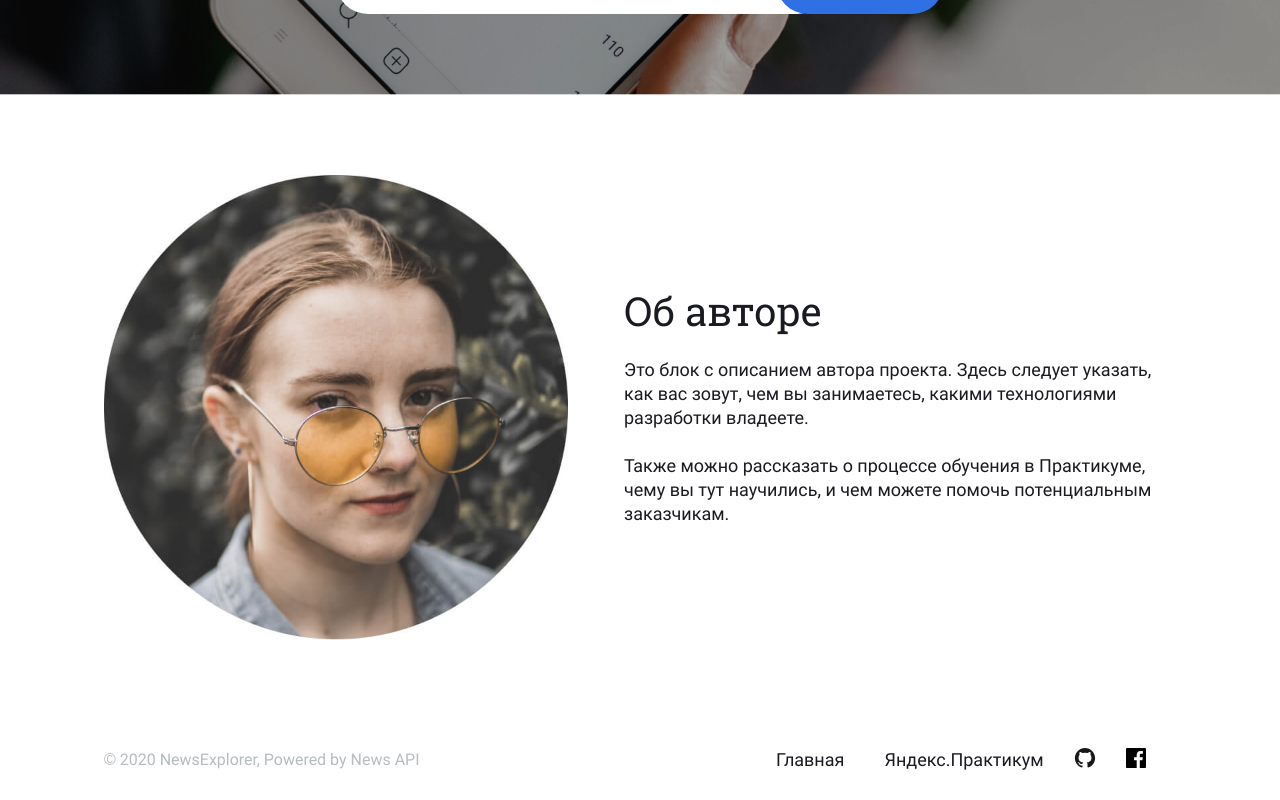
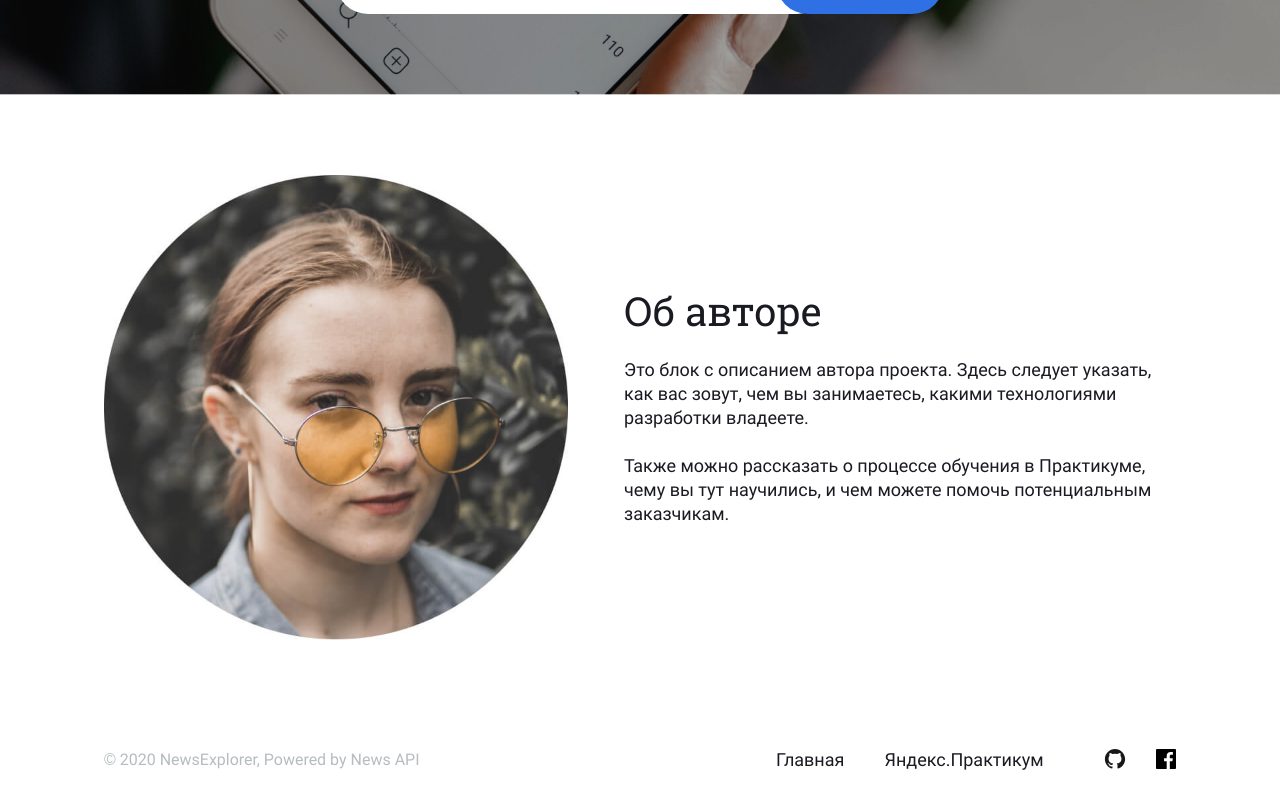
Before and after one commit to Vooooodoo/news-explorer-frontend, a React (Create React App) app: page / in a window 1280 px wide. Shown: the part 481-1281 px from the top of the page. Built offline with nearby package versions, Linux system fonts and the light colour scheme.

Commit message:
feat: сверстать footer

```diff
--- a/src/components/Footer/Footer.css
+++ b/src/components/Footer/Footer.css
@@ -14,7 +14,7 @@
   margin: 0;
 }
 
-.footer__container {
+.footer__navigation {
   display: flex;
   align-items: center;
   flex-basis: 400px;
@@ -33,7 +33,7 @@
   margin-right: 40px;
 }
 
-.footer__logo:first-child {
+.footer__logo-link:first-child {
   margin-right: 30px;
 }
 
--- a/src/components/Footer/Footer.js
+++ b/src/components/Footer/Footer.js
@@ -8,17 +8,17 @@ function Footer() {
   return (
     <footer className="footer">
       <p className="footer__copyright">&copy;&nbsp;2020 NewsExplorer, Powered by News API</p>
-      <nav className="footer__container">
+      <nav className="footer__navigation">
         <div>
           <Link to="/" className="footer__link opacity tab tap-highlight">Главная</Link>
           <a className="footer__link opacity tab tap-highlight" href="https://praktikum.yandex.ru" target="_blank">Яндекс.Практикум</a>
         </div>
         <div>
-          <a className="opacity tab tap-highlight" href="https://github.com/Vooooodoo" target="_blank">
-            <img className="footer__logo" src={githubLogo} alt="Логотип Гитхаб." />
+          <a className="footer__logo-link opacity tab tap-highlight" href="https://github.com/Vooooodoo" target="_blank">
+            <img className="footer__logo footer__logo_type_github" src={githubLogo} alt="Логотип Гитхаб." />
           </a>
-          <a className="opacity tab tap-highlight" href="https://www.facebook.com/" target="_blank">
-            <img className="footer__logo" src={facebookLogo} alt="Логотип Фэйсбук." />
+          <a className="footer__logo-link opacity tab tap-highlight" href="https://www.facebook.com/" target="_blank">
+            <img className="footer__logo footer__logo_type_facebook" src={facebookLogo} alt="Логотип Фэйсбук." />
           </a>
         </div>
       </nav>
```
